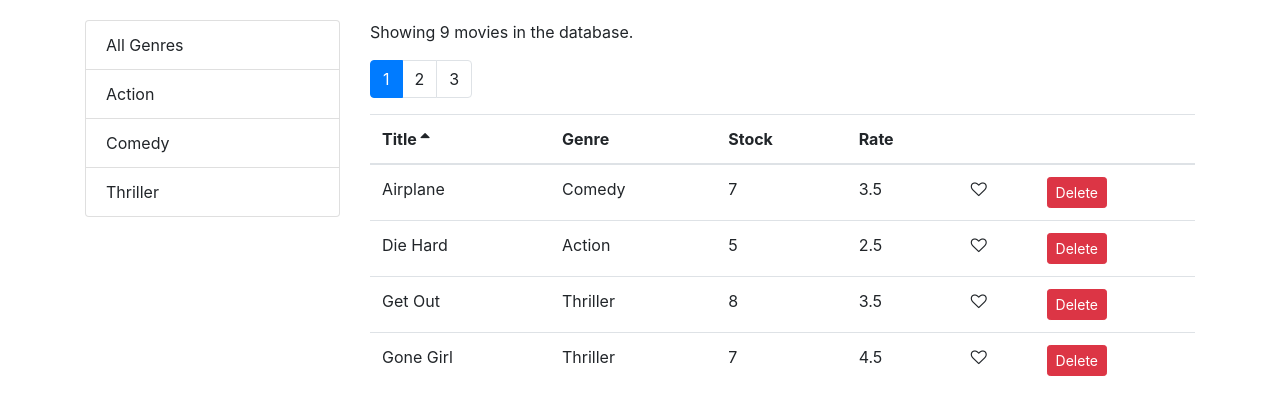
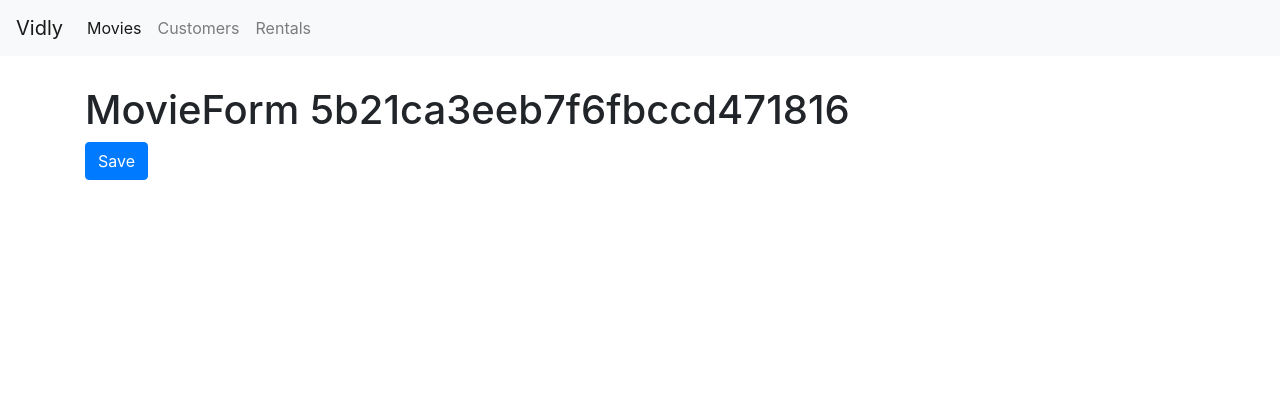
Before and after one commit to isapina/Vidly, a React (Create React App) app in the folder client/: page /movies/5b21ca3eeb7f6fbccd471816 in a window 1280 px wide. Shown: the top 414 px of the page. Built offline with nearby package versions, Linux system fonts and the light colour scheme.

Commit message:
Add routing with react-routing-dom and Bootstrap NavBar component

```diff
--- a/client/package.json
+++ b/client/package.json
@@ -5,10 +5,13 @@
   "dependencies": {
     "bootstrap": "^4.1.1",
     "font-awesome": "^4.7.0",
+    "jquery": "^3.3.1",
     "lodash": "^4.17.11",
+    "popper.js": "^1.14.4",
     "prop-types": "^15.6.2",
     "react": "^16.5.2",
     "react-dom": "^16.5.2",
+    "react-router-dom": "^4.3.1",
     "react-scripts": "2.0.4"
   },
   "scripts": {
--- a/client/src/App.js
+++ b/client/src/App.js
@@ -1,14 +1,32 @@
+import React, { Component, Fragment } from 'react';
+import { Switch, Route, Redirect } from 'react-router-dom';
+
+import NavBar from './components/NavBar';
+import MovieForm from './components/MovieForm';
+import Movies from './components/Movies';
+import Customers from './components/Customers';
+import Rentals from './components/Rentals';
+import NotFound from './components/NotFound';
+
 import './App.css';
-import React, { Component } from 'react';
-
-import Movies from './components/Movies';
 
 class App extends Component {
   render() {
     return (
-      <main className="container">
-        <Movies />
-      </main >
+      <Fragment>
+        <NavBar />
+        <main className="container">
+          <Switch>
+            <Route path="/movies/:id" component={MovieForm} />
+            <Route path="/movies" component={Movies} />
+            <Route path="/customers" component={Customers} />
+            <Route path="/rentals" component={Rentals} />
+            <Route path="/not-found" component={NotFound} />
+            <Redirect from="/" to="/movies" exact />
+            <Redirect to="/not-found" />
+          </Switch>
+        </main >
+      </Fragment>
     );
   }
 }
--- /dev/null
+++ b/client/src/components/Customers.js
@@ -0,0 +1,11 @@
+import React from 'react';
+
+const Customers = (props) => {
+  return (
+    <h1>
+      Customers
+    </h1>
+  );
+};
+
+export default Customers;
--- /dev/null
+++ b/client/src/components/MovieForm.js
@@ -0,0 +1,16 @@
+import React from 'react';
+
+const MovieForm = ({ match, history }) => {
+  return (
+    <div>
+      <h1> MovieForm {match.params.id}</h1>
+      <button
+        className="btn btn-primary"
+        onClick={() => history.push('/movies')} >
+        Save
+      </button>
+    </div>
+  );
+};
+
+export default MovieForm;
--- a/client/src/components/MoviesTable.js
+++ b/client/src/components/MoviesTable.js
@@ -1,4 +1,5 @@
 import React, { Component } from 'react';
+import { Link } from 'react-router-dom';
 import PropTypes from 'prop-types';
 
 import Like from './common/Like';
@@ -6,7 +7,7 @@ import Table from './common/Table';
 
 class MoviesTable extends Component {
   columns = [
-    { path: 'title', label: 'Title' },
+    { path: 'title', label: 'Title', content: (movie) => <Link to={`/movies/${movie._id}`}>{movie.title}</Link> },
     { path: 'genre.name', label: 'Genre' },
     { path: 'numberInStock', label: 'Stock' },
     { path: 'dailyRentalRate', label: 'Rate' },
--- /dev/null
+++ b/client/src/components/NavBar.js
@@ -0,0 +1,22 @@
+import React from 'react';
+import { NavLink, Link } from 'react-router-dom';
+
+const NavBar = (props) => {
+  return (
+    <nav className="navbar navbar-expand-lg navbar-light bg-light">
+      <Link className="navbar-brand" to="/">Vidly</Link>
+      <button className="navbar-toggler" type="button" data-toggle="collapse" data-target="#navbarNav" aria-controls="navbarNav" aria-expanded="false" aria-label="Toggle navigation">
+        <span className="navbar-toggler-icon"></span>
+      </button>
+      <div className="collapse navbar-collapse" id="navbarNav">
+        <ul className="navbar-nav">
+          <NavLink className="nav-link nav-item" to="/movies">Movies</NavLink>
+          <NavLink className="nav-link nav-item" to="/customers">Customers</NavLink>
+          <NavLink className="nav-link nav-item" to="/rentals">Rentals</NavLink>
+        </ul>
+      </div>
+    </nav>
+  );
+};
+
+export default NavBar;
--- /dev/null
+++ b/client/src/components/NotFound.js
@@ -0,0 +1,11 @@
+import React from 'react';
+
+const NotFound = (props) => {
+  return (
+    <h1>
+      NotFound
+    </h1>
+  );
+};
+
+export default NotFound;
--- /dev/null
+++ b/client/src/components/Rentals.js
@@ -0,0 +1,11 @@
+import React from 'react';
+
+const Rentals = (props) => {
+  return (
+    <h1>
+      Rentals
+    </h1>
+  );
+};
+
+export default Rentals;
--- a/client/src/index.css
+++ b/client/src/index.css
@@ -1,9 +1,13 @@
 body {
   margin: 0;
-  padding: 20px 0 0 0;
+  padding: 0 0 0 0;
   font-family: -apple-system, BlinkMacSystemFont, "Segoe UI", "Roboto", "Oxygen", "Ubuntu", "Cantarell", "Fira Sans", "Droid Sans", "Helvetica Neue", sans-serif;
   -webkit-font-smoothing: antialiased;
   -moz-osx-font-smoothing: grayscale;
+}
+
+.navbar {
+  margin-bottom: 30px;
 }
 
 code {
--- a/client/src/index.js
+++ b/client/src/index.js
@@ -1,12 +1,18 @@
 import './index.css';
-import 'bootstrap/dist/css/bootstrap.css';
+import 'bootstrap/dist/css/bootstrap.min.css';
+import 'bootstrap/dist/js/bootstrap.bundle.min';
 import 'font-awesome/css/font-awesome.css';
 import React from 'react';
 import ReactDOM from 'react-dom';
+import { BrowserRouter as Router } from 'react-router-dom';
 
 import App from './App';
 import * as serviceWorker from './serviceWorker';
 
-ReactDOM.render(<App />, document.getElementById('root'));
+ReactDOM.render(
+  <Router>
+    <App />
+  </Router>
+  , document.getElementById('root'));
 
 serviceWorker.unregister();
```
Also changed, not shown: 1 other file (tests, documents, lock files or other folders).
